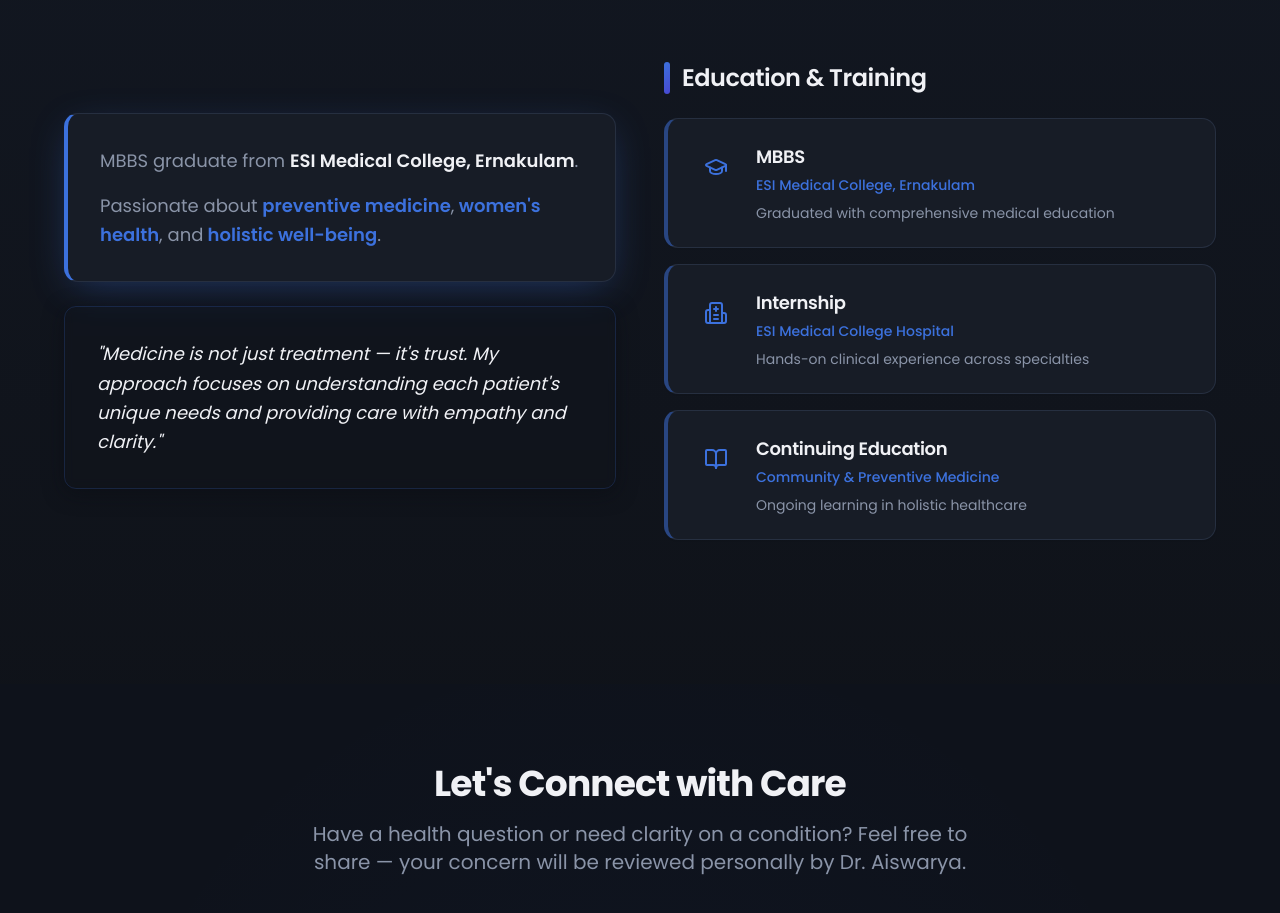
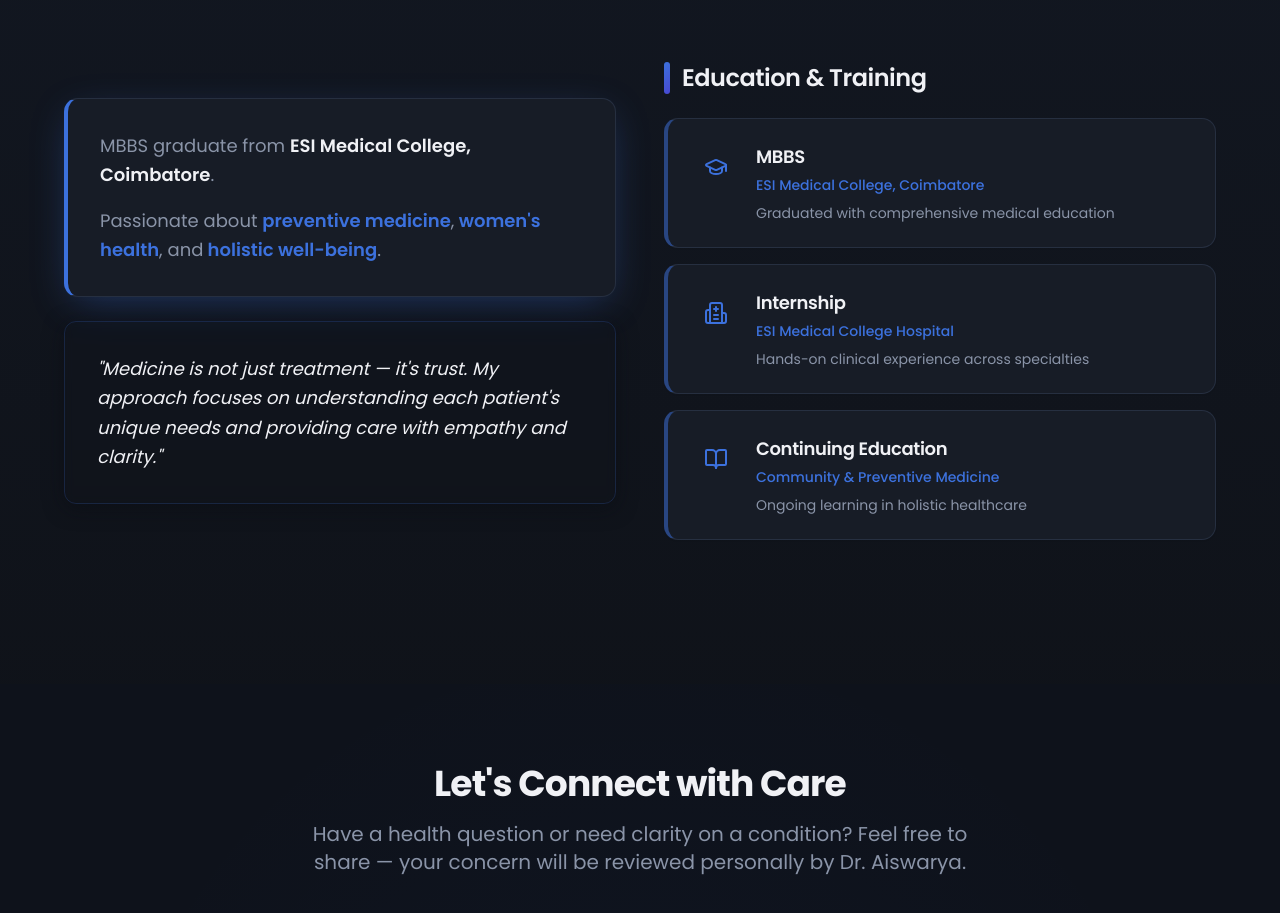
Before and after one commit to akhilprakash869/aiswarya-care-connect, a React (Vite) app: page / in a window 1280 px wide. Shown: the part 944-1857 px from the top of the page. Built offline with nearby package versions, Linux system fonts and the light colour scheme; the HTML template or start-up script is replaced by a standard one.

Commit message:
Update ESI College to Coimbatore
Changed About section to reflect "ESI Medical College, Coimbatore" instead of Ernakulam in:
- Education entry institution field
- MBBS graduate attribution in the About section

```diff
--- a/src/components/About.tsx
+++ b/src/components/About.tsx
@@ -6,7 +6,7 @@ const About = () => {
     {
       icon: GraduationCap,
       title: "MBBS",
-      institution: "ESI Medical College, Ernakulam",
+      institution: "ESI Medical College, Coimbatore",
       description: "Graduated with comprehensive medical education",
     },
     {
@@ -38,7 +38,7 @@ const About = () => {
             <div className="space-y-6 animate-fade-in">
               <Card className="p-8 border-l-4 border-l-primary shadow-elegant hover:shadow-glow transition-all duration-500">
                 <p className="text-lg text-muted-foreground leading-relaxed">
-                  MBBS graduate from <span className="font-semibold text-foreground">ESI Medical College, Ernakulam</span>.
+                  MBBS graduate from <span className="font-semibold text-foreground">ESI Medical College, Coimbatore</span>.
                 </p>
                 <p className="text-lg text-muted-foreground leading-relaxed mt-4">
                   Passionate about <span className="font-semibold text-primary">preventive medicine</span>,
```
